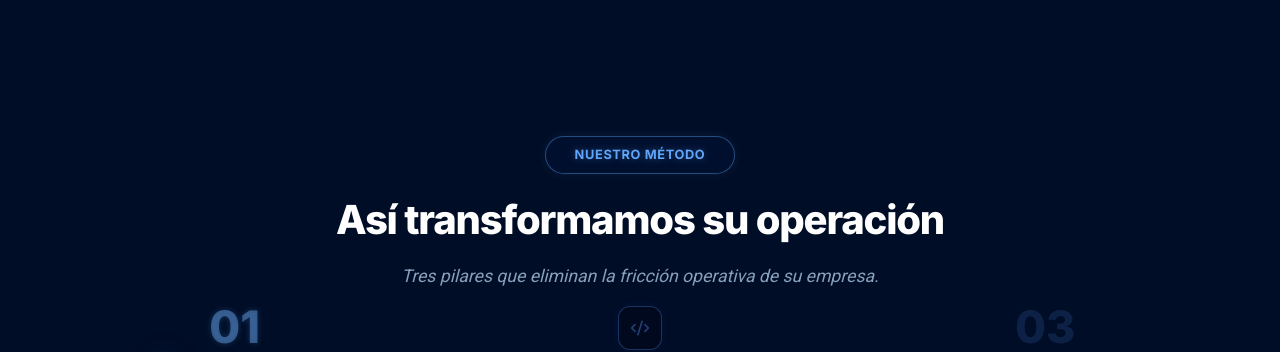
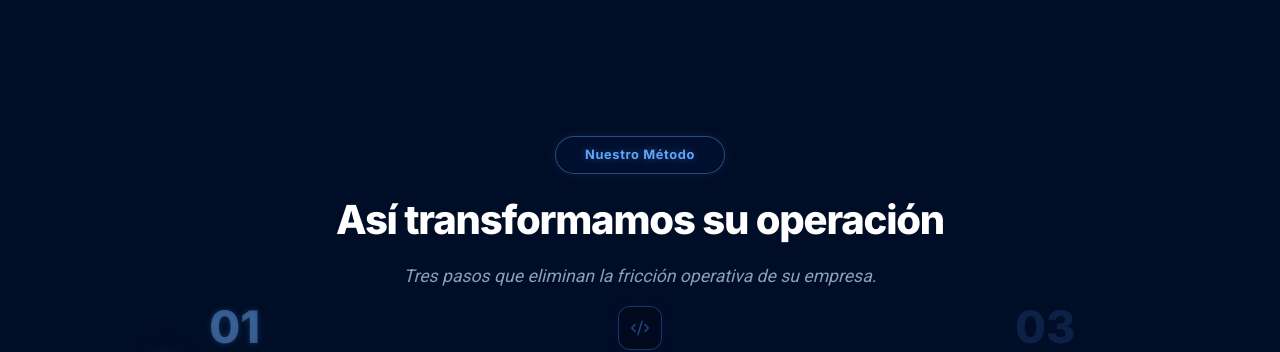
Before and after one commit to LuisRojas0923/Landing-Page-SOLID, a React (Vite) app: page / in a window 1280 px wide. Shown: the part 900-1252 px from the top of the page. Built offline with nearby package versions, Linux system fonts and the light colour scheme.

Commit message:
style: remove uppercase from badges, replace pilares with pasos in method section subtitle

```diff
--- a/src/pages/Home.css
+++ b/src/pages/Home.css
@@ -149,7 +149,6 @@
     font-size: 0.8rem;
     font-weight: 700;
     color: #60a5fa;
-    text-transform: uppercase;
     letter-spacing: 0.05em;
     text-shadow: 0 0 8px rgba(96, 165, 250, 0.4);
     box-shadow: 0 0 12px rgba(96, 165, 250, 0.1);
--- a/src/pages/Home.jsx
+++ b/src/pages/Home.jsx
@@ -222,7 +222,7 @@ const Home = () => {
                         }}>
                             Así transformamos su operación
                         </h2>
-                        <p style={{ color: 'rgba(180, 210, 240, 0.75)', maxWidth: '600px', margin: '0 auto', fontSize: '1.1rem', fontFamily: "'Roboto', sans-serif", fontStyle: 'italic' }}>Tres pilares que eliminan la fricción operativa de su empresa.</p>
+                        <p style={{ color: 'rgba(180, 210, 240, 0.75)', maxWidth: '600px', margin: '0 auto', fontSize: '1.1rem', fontFamily: "'Roboto', sans-serif", fontStyle: 'italic' }}>Tres pasos que eliminan la fricción operativa de su empresa.</p>
                     </div>
 
                     <div className="method-pipeline-container">
```
